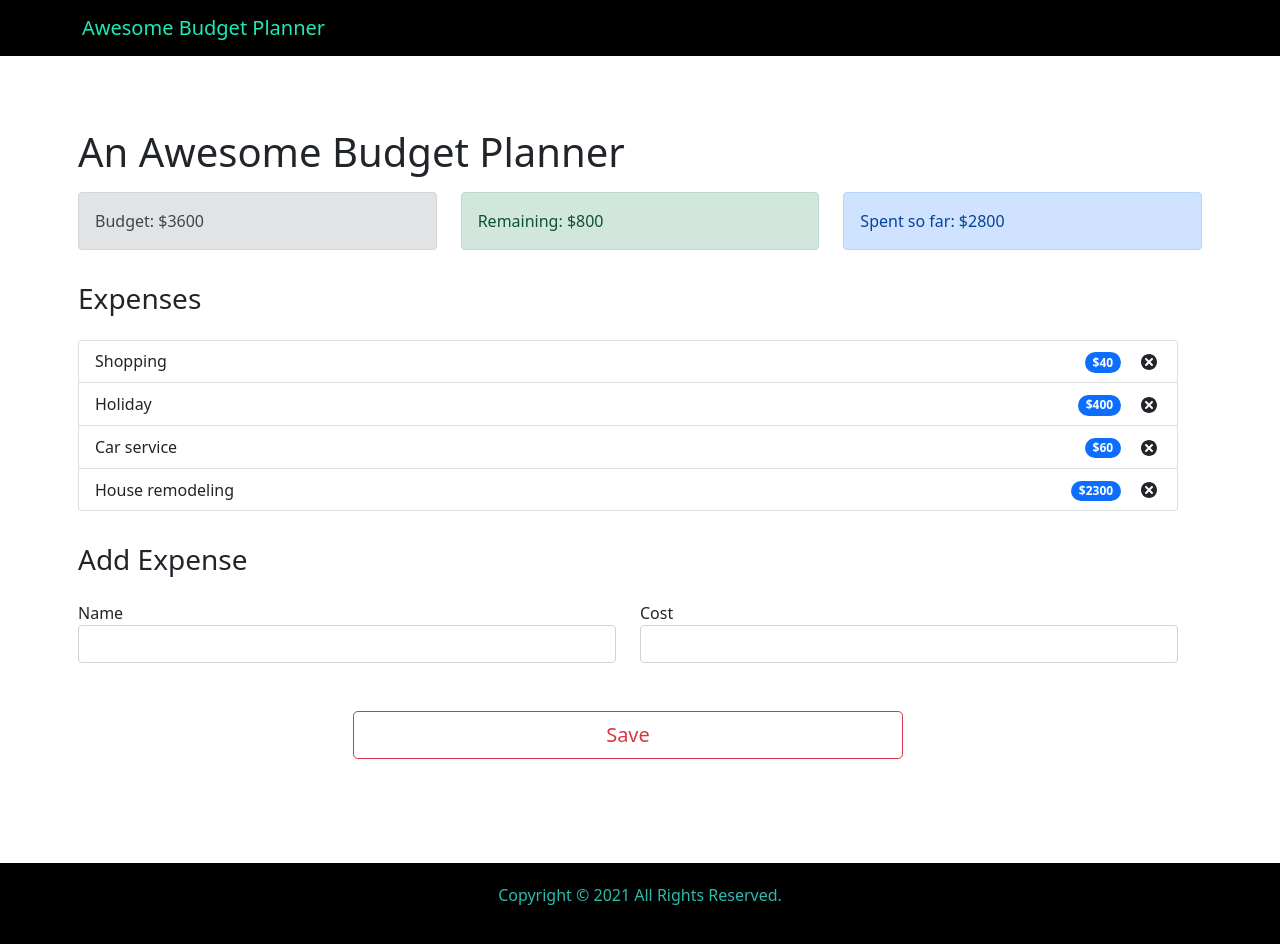
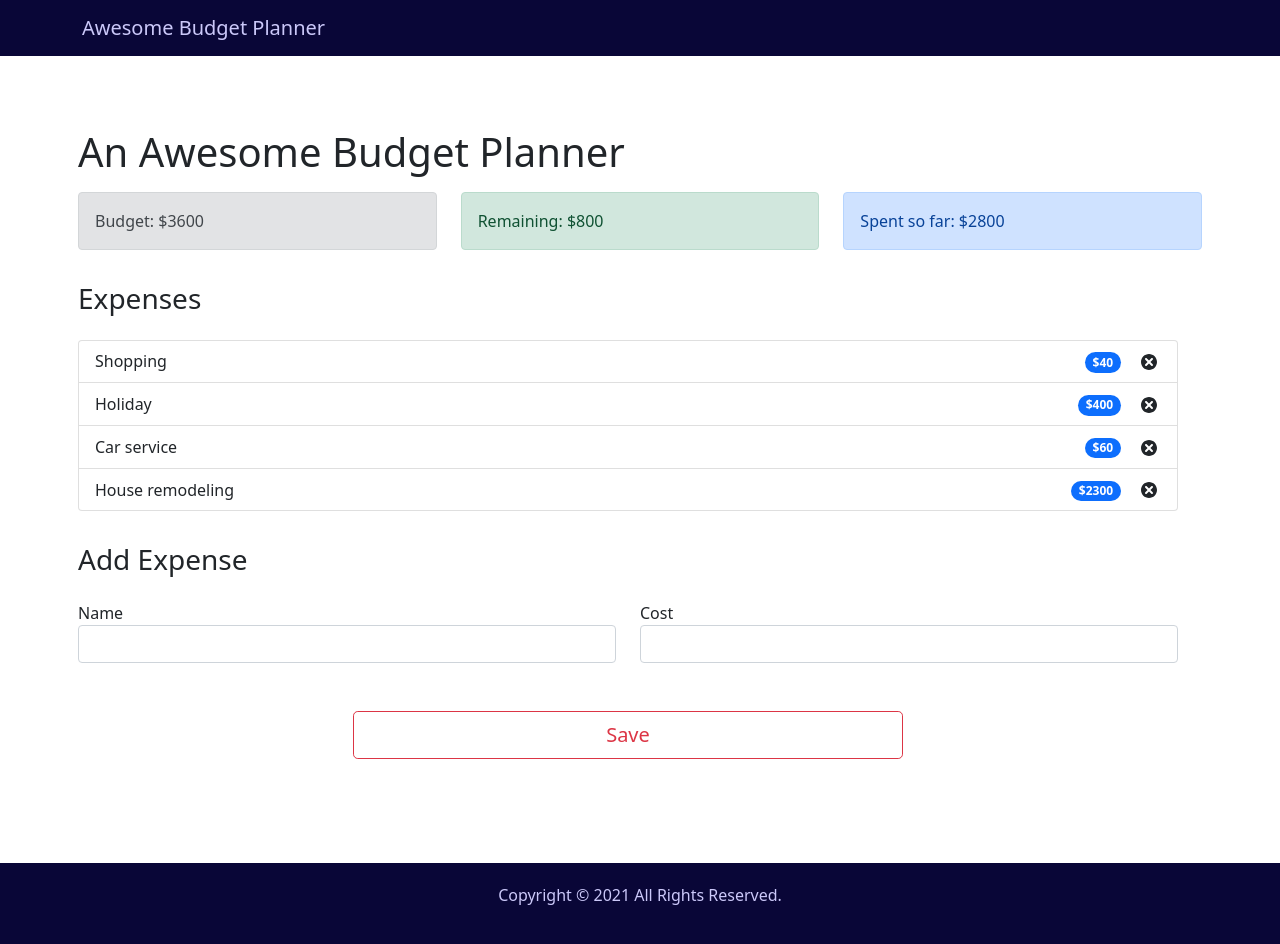
Before and after one commit to mfbaltaza/budget-tracker, a React (Create React App) app: page / in a window 1280 px wide. Shown: the top 944 px of the page. Built offline with nearby package versions, Linux system fonts and the light colour scheme.

Commit message:
cambios en los colores del footer y el navbar

```diff
--- a/src/App.css
+++ b/src/App.css
@@ -1,11 +1,17 @@
+*{
+  margin: 0;
+  padding: 0;
+}
+
+
 /*--------------------------------------------------------------
   # Footer
   --------------------------------------------------------------*/
 footer {
   text-align: center;
-  color: #2bbbad;
+  color: #cbc8f9;
   padding: 20px 0;
-  background: #000;
+  background: #090637;
 }
 
 footer .copyright {
--- a/src/components/NavBar.js
+++ b/src/components/NavBar.js
@@ -4,10 +4,10 @@ export default function App() {
   return (
     <nav
       class="navbar sticky-top navbar-expand-lg"
-      style={{ backgroundColor: "#000", color:"#007e33" }}
+      style={{ backgroundColor: "#090637"}}
     >
       <div class="container">
-        <a class="navbar-brand " href="#" style={{  color:"#1de9b6" }}>
+        <a class="navbar-brand " href="#" style={{  color:"#cbc8f9" }}>
           Awesome Budget Planner
         </a>
         <button
```
